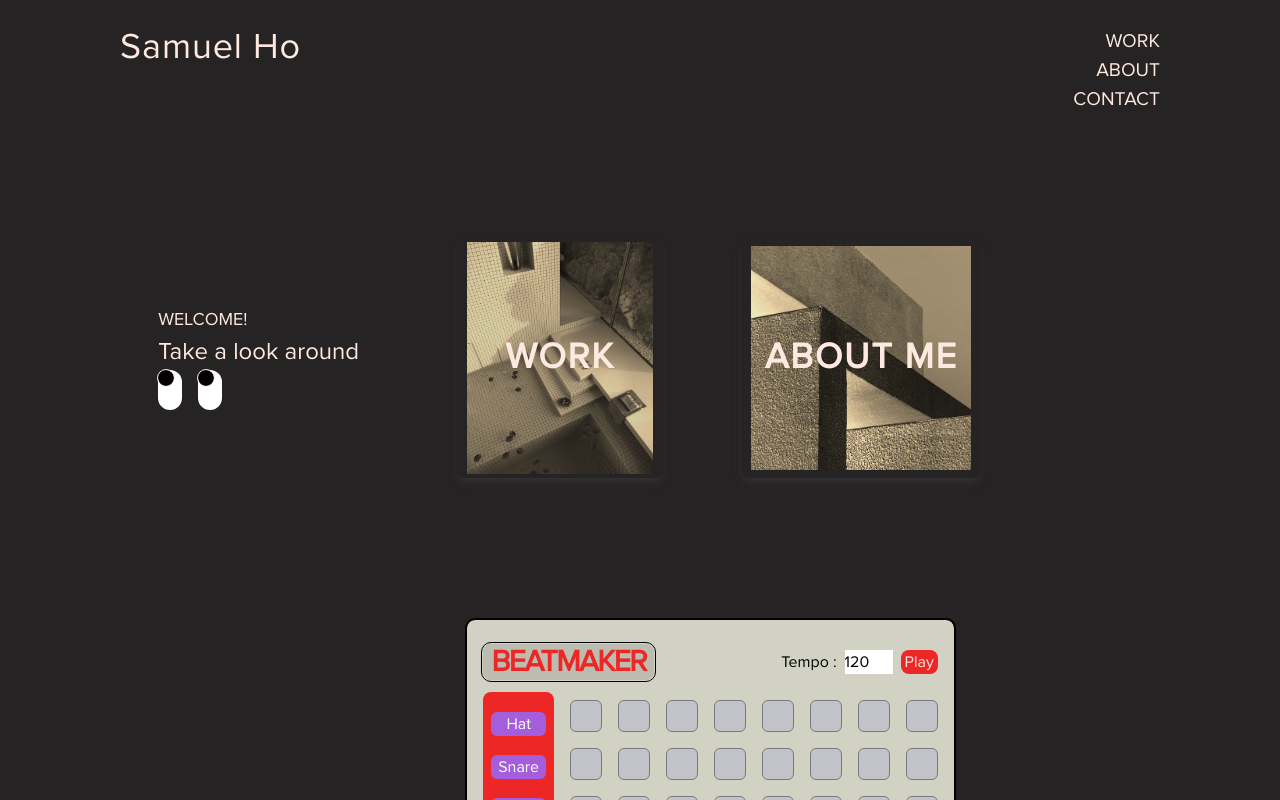
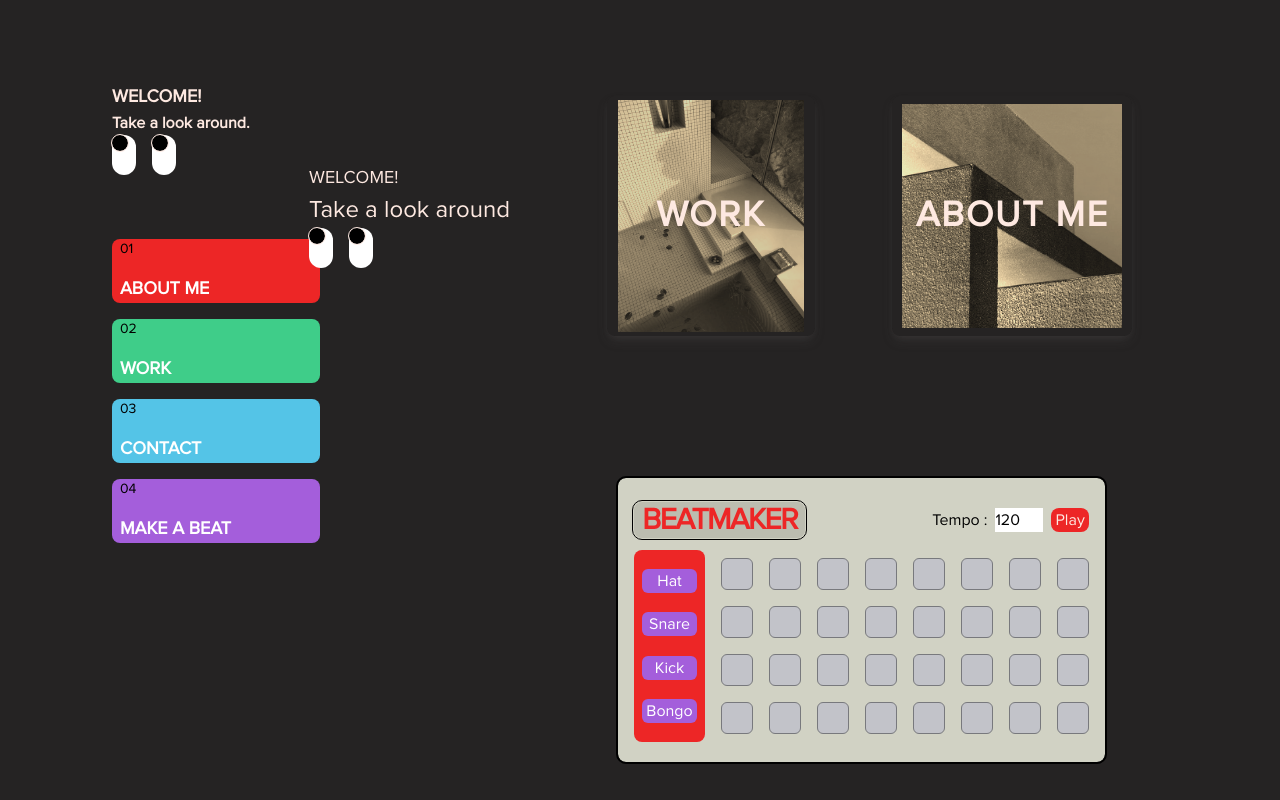
Before and after one commit to samuelho-dev/samuelho.github.io, a Next.js app: page / in a window 1280 px wide. Shown: the top 800 px of the page. Built offline with nearby package versions, Linux system fonts and the light colour scheme.

Commit message:
init layout

```diff
--- a/src/layout/Layout.tsx
+++ b/src/layout/Layout.tsx
@@ -1,6 +1,7 @@
 import Navbar from '@/layout/Navbar';
 import Footer from './Footer';
 import Routes from '../../types/types';
+import SomethingWeird from '@/components/SomethingWeird';
 
 interface LayoutProps {
   children: any;
@@ -9,8 +10,8 @@ interface LayoutProps {
 
 export default function Layout({ children, handleRoute }: LayoutProps) {
   return (
-    <>
-      <header className="flex w-full justify-between p-2">
+    <div className="flex flex-col">
+      {/* <header className="flex w-full justify-between p-2">
         <h1
           onClick={() => handleRoute('')}
           className="cursor-pointer text-4xl tracking-wide text-customWhite"
@@ -19,9 +20,42 @@ export default function Layout({ children, handleRoute }: LayoutProps) {
         </h1>
 
         <Navbar handleRoute={handleRoute} />
-      </header>
-      <main>{children}</main>
+      </header> */}
+      <div className="flex">
+        <div className="w-1/6">
+          <nav className="fixed w-fit">
+            <div className="flex flex-col py-16">
+              <div>
+                <h3 className="font-extrabold text-customWhite">WELCOME!</h3>
+                <p className="font-semibold text-customWhite">
+                  Take a look around.
+                </p>
+              </div>
+              <SomethingWeird />
+            </div>
+            <div className="flex flex-col gap-4">
+              <div className="flex h-16 w-52 flex-col justify-between rounded-lg bg-customRed px-2">
+                <p className="text-sm">01</p>
+                <h3 className="font-semibold">ABOUT ME</h3>
+              </div>
+              <div className="flex h-16 w-52 flex-col justify-between rounded-lg bg-customGreen px-2">
+                <p className="text-sm">02</p>
+                <h3 className="font-semibold">WORK</h3>
+              </div>
+              <div className="flex h-16 w-52 flex-col justify-between rounded-lg bg-customBlue px-2">
+                <p className="text-sm">03</p>
+                <h3 className="font-semibold">CONTACT</h3>
+              </div>
+              <div className="flex h-16 w-52 flex-col justify-between rounded-lg bg-customPurple px-2">
+                <p className="text-sm">04</p>
+                <h3 className="font-semibold">MAKE A BEAT</h3>
+              </div>
+            </div>
+          </nav>
+        </div>
+        <main className="w-full">{children}</main>
+      </div>
       <Footer />
-    </>
+    </div>
   );
 }
```
